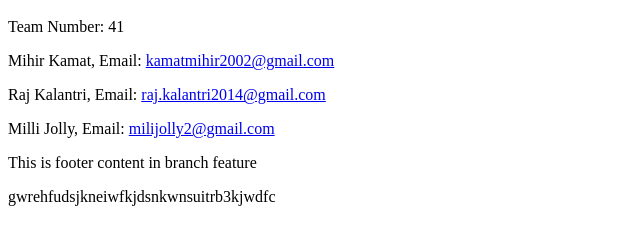
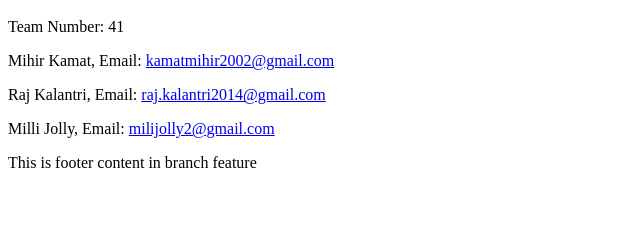
Before and after one commit to SoftwareEngg2024/HW5-repo, a plain HTML site: page index.html in a window 1280 px wide. Shown: the part 48-292 px from the top of the page, without its empty margins (0-640 px from the left). Drawn offline with Linux system fonts and the light colour scheme.

Commit message:
Revert "Added unwanted content to index.html (to be reverted)"
This reverts commit 25fc4b0e50f23e8ae493289b5eb7c23b97eed88f.

```diff
--- a/index.html
+++ b/index.html
@@ -21,5 +21,4 @@
             This is footer content in branch feature
         </p>
     </footer>
-    gwrehfudsjkneiwfkjdsnkwnsuitrb3kjwdfc
 </html>
```
